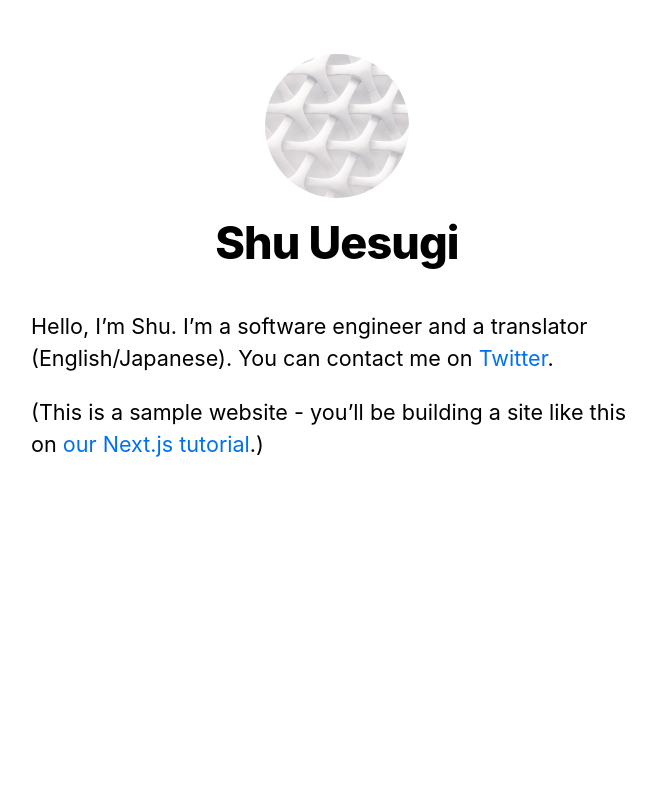
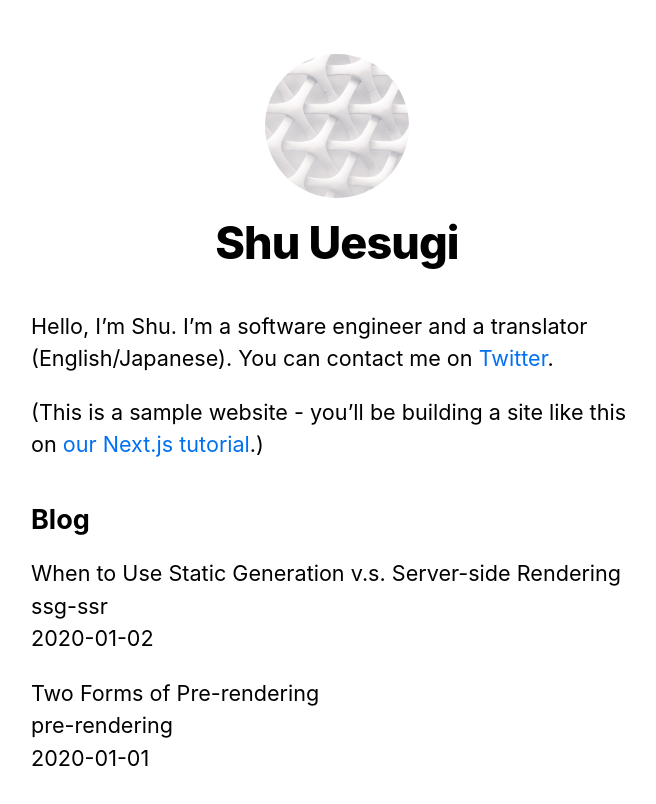
Before and after one commit to Annie-Huang/nextjs-blog, a Next.js app: page / in a window 1280 px wide. Shown: the top 804 px of the page, without its empty margins (303-959 px from the left). Built offline with nearby package versions, Linux system fonts and the light colour scheme.

Commit message:
Use allPostsData inside the html markup.

```diff
--- a/pages/index.js
+++ b/pages/index.js
@@ -3,7 +3,7 @@
 import utilStyles from '../styles/utils.module.css';
 import { getSortedPostsData } from '../lib/posts';
 
-export default function Home() {
+export default function Home({ allPostsData }) {
   return (
     <Layout home>
       <Head>
@@ -20,6 +20,20 @@
           <a href='https://nextjs.org/learn'>our Next.js tutorial</a>.)
         </p>
       </section>
+      <section className={`${utilStyles.headingMd} ${utilStyles.padding1px}`}>
+        <h2 className={utilStyles.headingLg}>Blog</h2>
+        <ul className={utilStyles.list}>
+          {allPostsData.map(({ id, date, title }) => (
+            <li className={utilStyles.listItem} key={id}>
+              {title}
+              <br />
+              {id}
+              <br />
+              {date}
+            </li>
+          ))}
+        </ul>
+      </section>
     </Layout>
   );
 }
```
